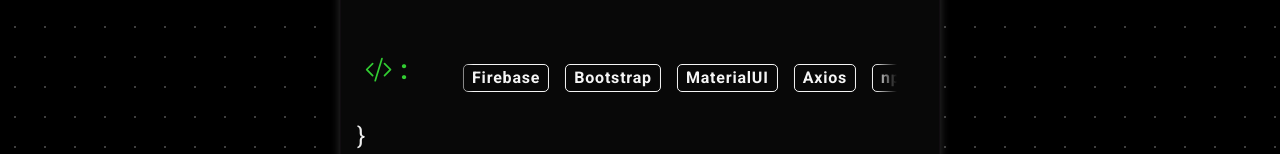
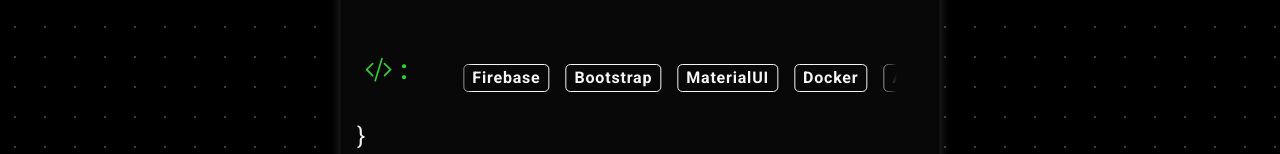
Before and after one commit to gaz647/gaz647, a React (Vite) app: page / in a window 1280 px wide. Shown: the part 498-652 px from the top of the page. Built offline with nearby package versions, Linux system fonts and the light colour scheme.

Commit message:
Přidán Docker do stacku a readme

```diff
--- a/src/pages/AboutMe.tsx
+++ b/src/pages/AboutMe.tsx
@@ -22,6 +22,7 @@
     "Firebase",
     "Bootstrap",
     "MaterialUI",
+    "Docker",
     "Axios",
     "npm",
     "Git",
@@ -46,6 +47,7 @@
     "Firebase",
     "Bootstrap",
     "MaterialUI",
+    "Docker",
     "Axios",
     "npm",
     "Git",
```
Also changed, not shown: 1 other file (tests, documents, lock files or other folders).
